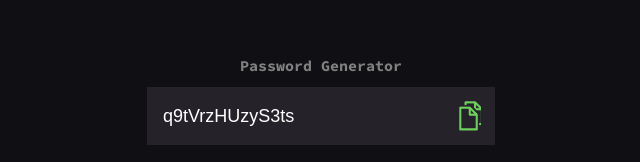
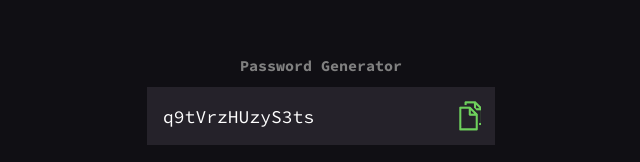
Before and after one commit to DiegoAtlitec/GeneradorDePasswordsJS, a plain HTML site: page index.html in a window 1280 px wide. Shown: the part 135-297 px from the top of the page, 319-959 px from the left. Drawn offline with Linux system fonts and the light colour scheme.

Commit message:
Correcion de la fuente
No estaba agregada la fuente a la contraseña generada

```diff
--- a/styles.css
+++ b/styles.css
@@ -57,6 +57,10 @@ button {
     width: 100%;
     cursor: pointer;
     font-size: 16px;
+}
+
+#password{
+    font-family: 'Source Code Pro', monospace;
 }
 
 .imgButton {
```
